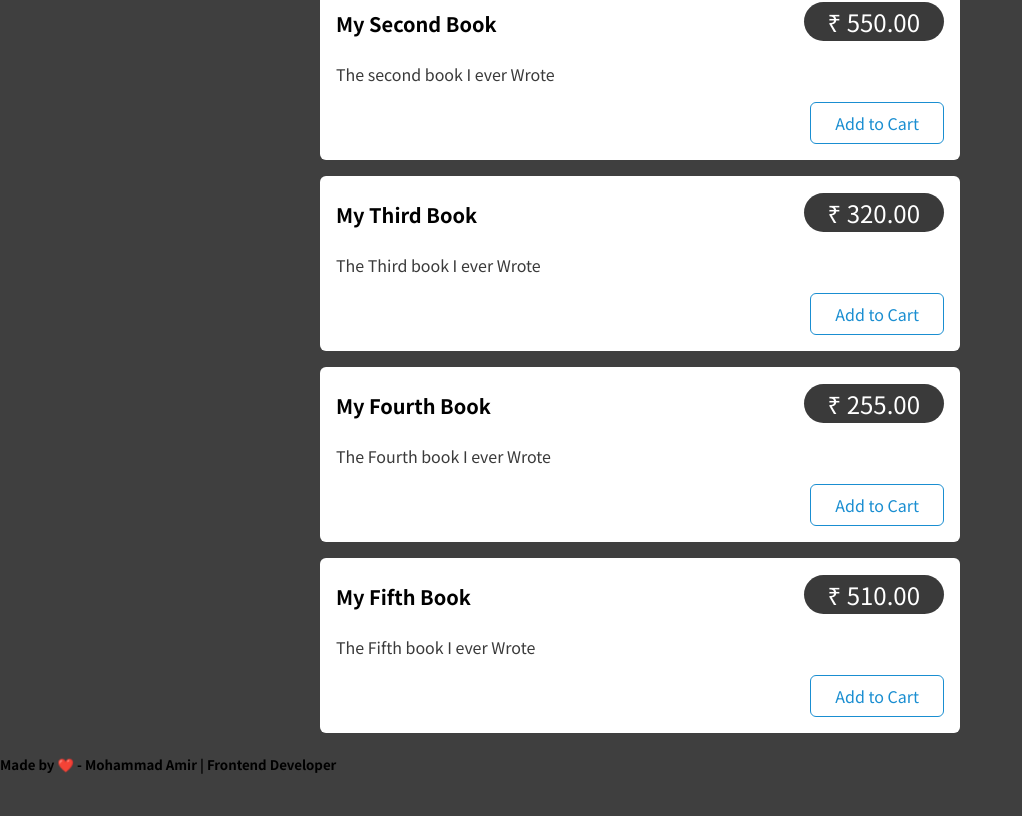
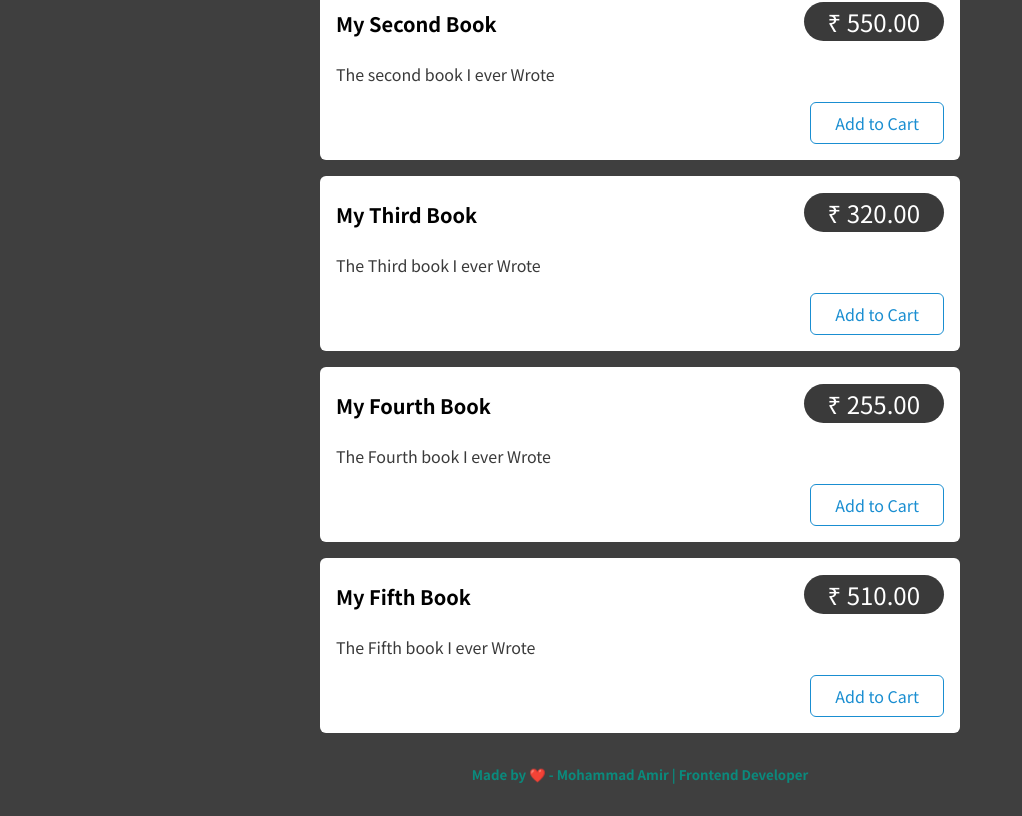
Before and after one commit to amirsep/redux-cart-book-store, a React (Create React App) app: page / in a window 1280 px wide. Shown: the part 385-1201 px from the top of the page, without its empty margins (0-1022 px from the left). Built offline with nearby package versions, Linux system fonts and the light colour scheme.

Commit message:
Update Products.js

```diff
--- a/src/components/Shop/Products.js
+++ b/src/components/Shop/Products.js
@@ -54,7 +54,9 @@ const Products = (props) => {
         })}
       </ul>
     </section>
-  <h5 className={classes.develop}> Made by ❤️ - Mohammad Amir | Frontend Developer </h5>
+        <div className={classes.develop}>
+  <h5 > Made by ❤️ - Mohammad Amir | Frontend Developer </h5>
+        </div >
 </>
   );
 };
```
